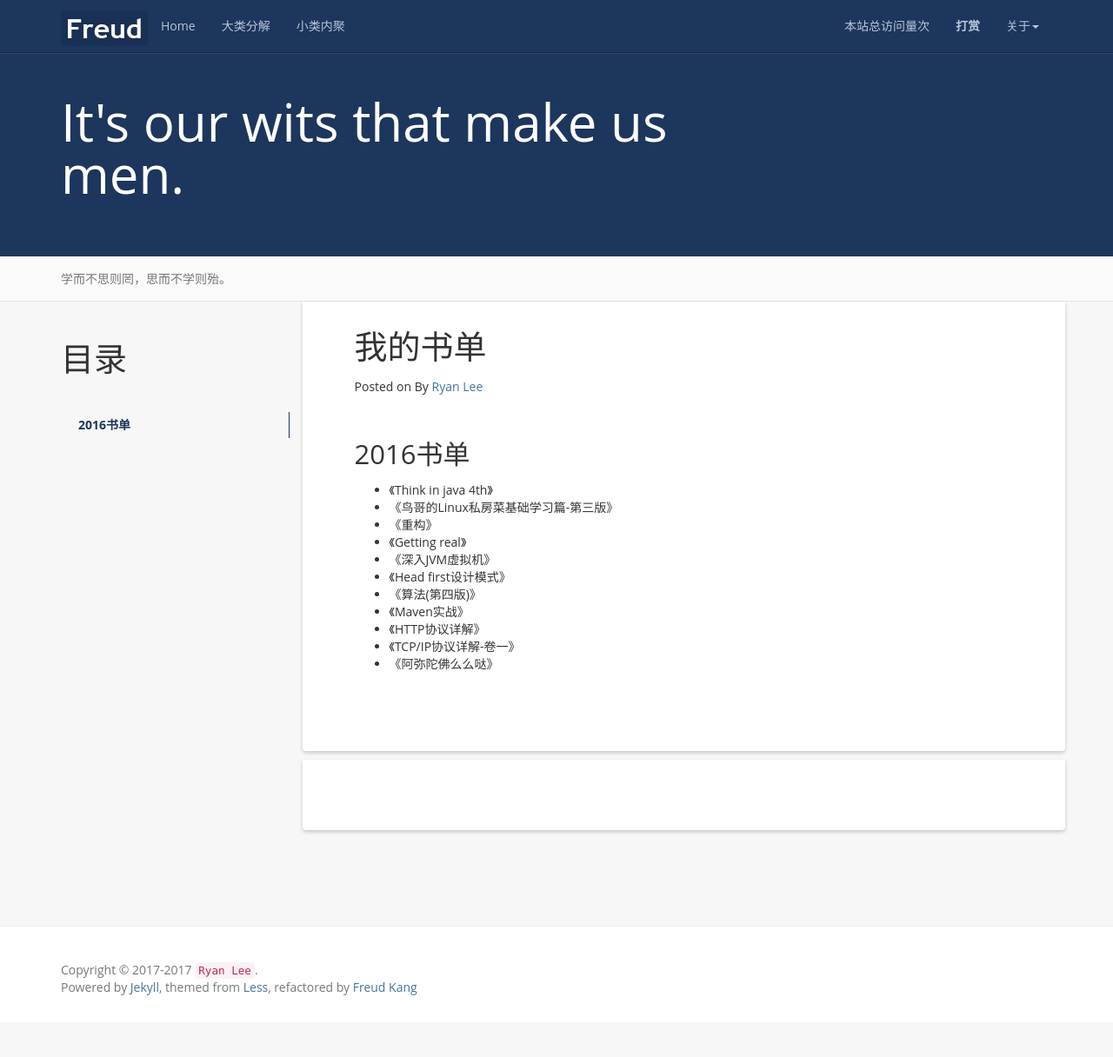
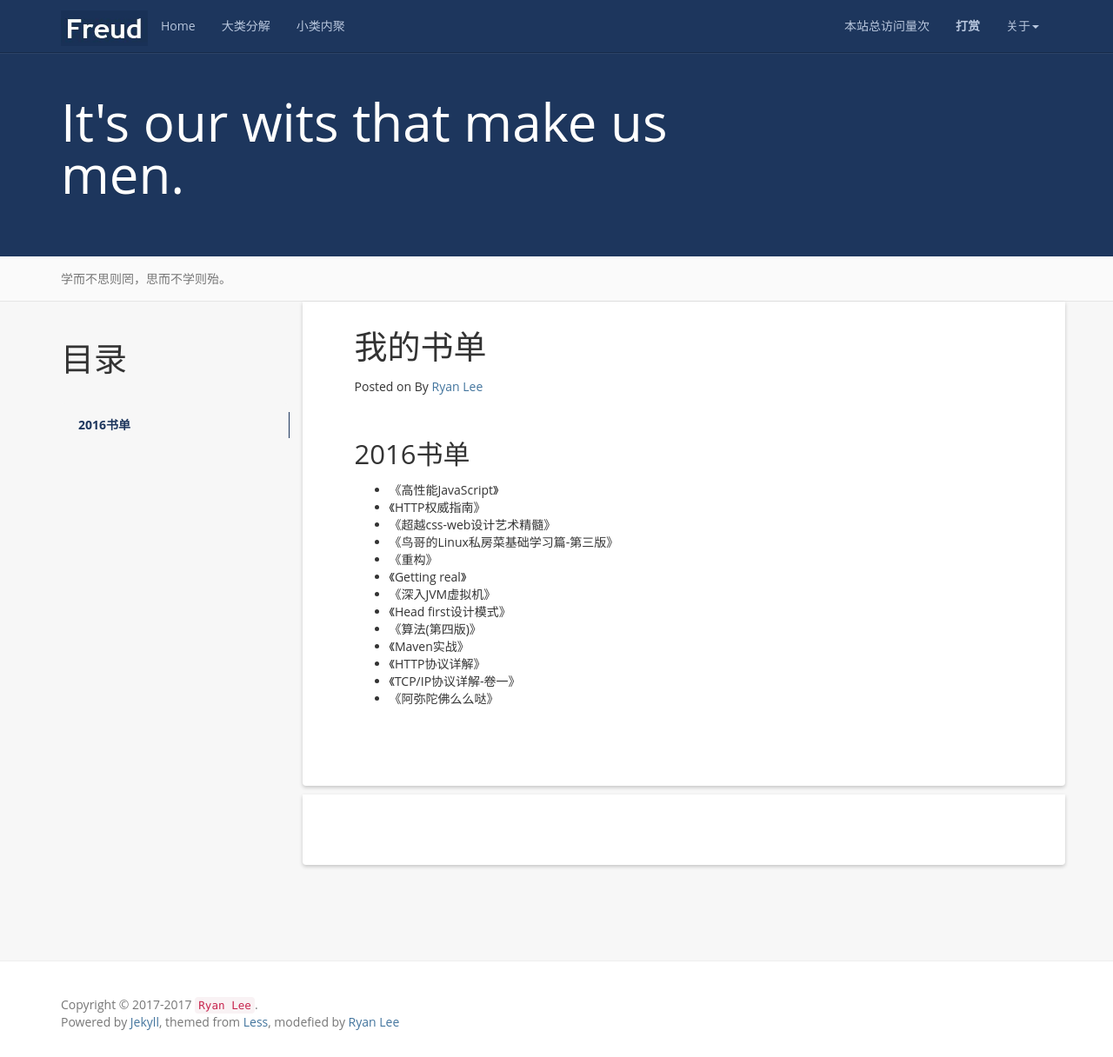
Before and after one commit to chjiyun/chjiyun.github.io, a Jekyll site: the page built from books.md, in a window 1280 px wide and 1216 px high. Shown: the whole window at 87% size. Built offline with Jekyll 4.4.1, drawn with Linux system fonts in a browser that asks for light colours; nearby versions of some CDN libraries; comment, search, counter and statistics services are not loaded.

Commit message:
modefied html

```diff
--- a/_includes/footer.html
+++ b/_includes/footer.html
@@ -1,7 +1,7 @@
 <footer class="footer" role="contentinfo">
 	<div class="container">
 		<p class="copyright">Copyright &copy; 2017-{{ site.time | date: '%Y' }} <a href="{{site.resume_site}}"><code>{{ site.author }}</code></a>.</p>
-		<p>Powered by <a href="http://jekyllrb.com">Jekyll</a>, themed from <a href="http://lesscss.cn/">Less</a>, refactored by <a href="http://www.hifreud.com/">Freud Kang</a></p>
+		<p>Powered by <a href="http://jekyllrb.com">Jekyll</a>, themed from <a href="http://lesscss.cn/">Less</a>, modefied by <a href="http://www.chjiyun.com/">Ryan Lee</a></p>
 	</div>
 </footer>
 
--- a/_includes/head.html
+++ b/_includes/head.html
@@ -2,10 +2,9 @@
 	<meta charset="utf-8">
 	<meta http-equiv="X-UA-Compatible" content="IE=edge">
 	<meta name="viewport" content="width=device-width, initial-scale=1.0">
-	<title>{{ page.title | append: ' - ' |append: site.name }}</title>
+	<title>{{ append: site.name }}</title>
 
 	<link rel="shortcut icon" href="{{ '/favicon.jpg' | prepend: site.baseurl }}">
-	<link rel="icon" href="{{ '/styles/images/favicon.jpg' | prepend: site.baseurl }}">
 
 	<link rel="stylesheet" href="{{ '/styles/css/index.css' | prepend: site.baseurl }}">
 	<link rel="stylesheet" href="{{ '/styles/css/fontawesome/css/font-awesome.min.css' | prepend: site.baseurl }}">
--- a/_includes/header.html
+++ b/_includes/header.html
@@ -35,7 +35,6 @@
             <li><a rel="nofollow" target="_blank" href="{{site.github}}">Github</a></li>
             <li><a rel="nofollow" target="_blank" href="{{site.resume_site}}">关于作者</a></li>
             <li><a rel="nofollow" href="{{ '/books' | prepend: site.baseurl }}">我的书单</a></li>
-            <li><a rel="nofollow" href="http://www.hifreud.com/domains/">域名管理</a></li>
             <li><a rel="nofollow" href="{{ '/reference' | prepend: site.baseurl }}">推荐博客</a></li>
             <li><a href="{{ '/feed.xml' | prepend: site.baseurl }}">RSS订阅</a></li>
             <li class="divider"></li>
--- a/books.md
+++ b/books.md
@@ -11,7 +11,9 @@
 2016书单
 -----------------------------------------------------------------
 
-+ 《Think in java 4th》
++ 《高性能JavaScript》
++ 《HTTP权威指南》
++ 《超越css-web设计艺术精髓》
 + 《鸟哥的Linux私房菜基础学习篇-第三版》
 + 《重构》
 + 《Getting real》
```
